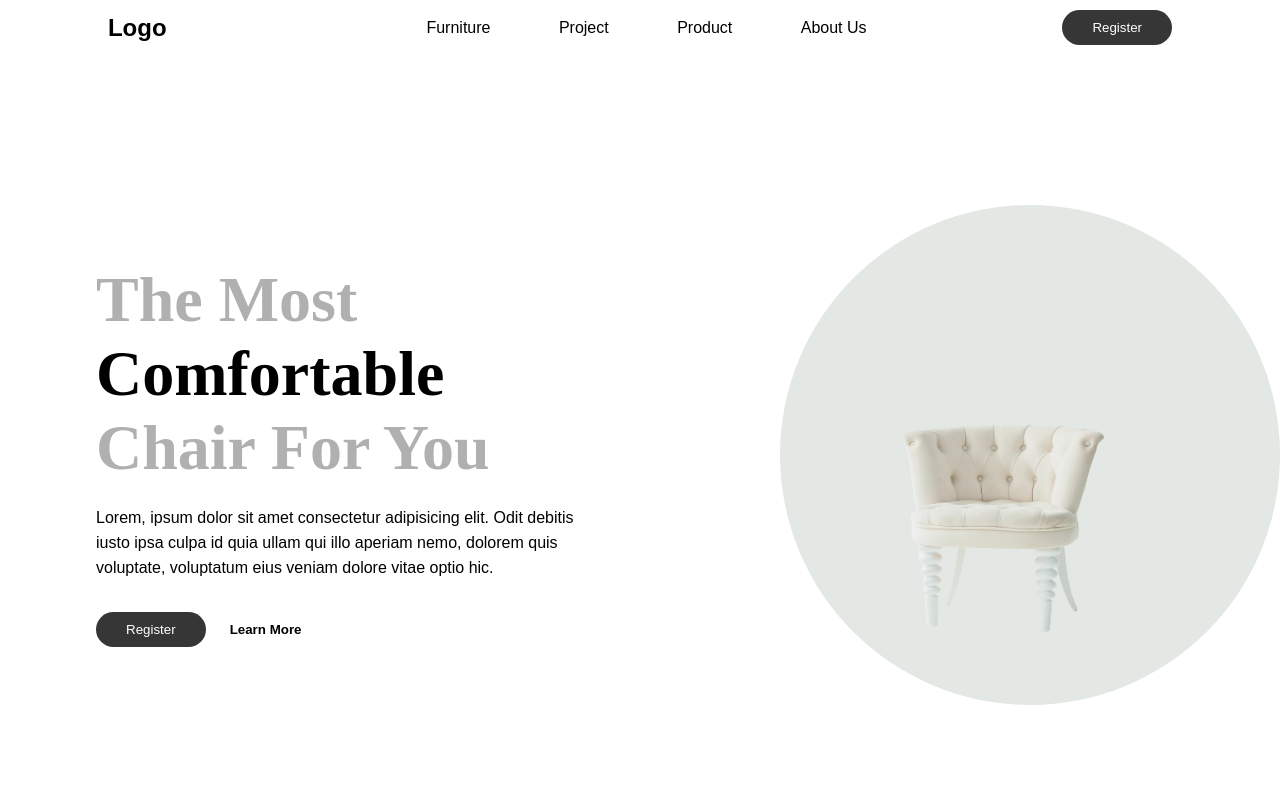
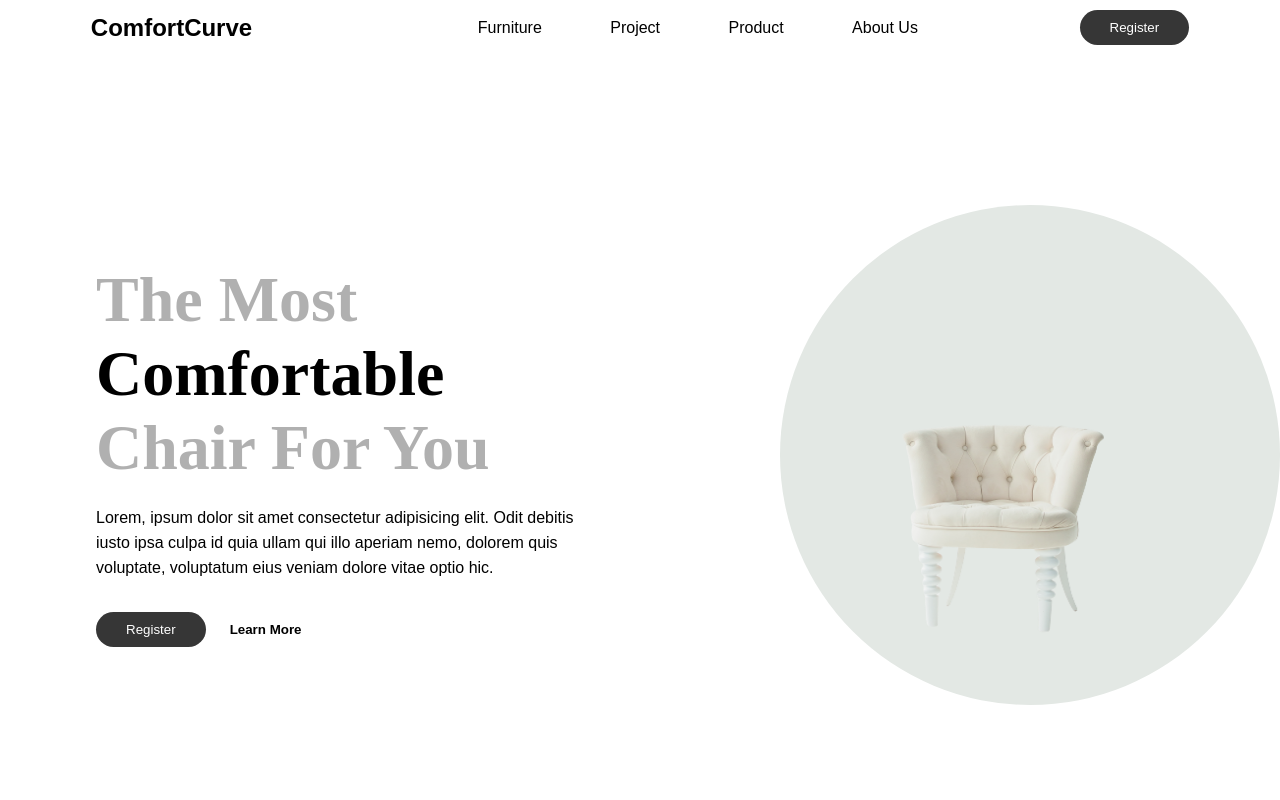
Before and after one commit to Arpreet2107/landing-page-1, a plain HTML site: page index.html in a window 1280 px wide. Shown: the top 800 px of the page. Drawn offline with Linux system fonts and the light colour scheme.

Commit message:
index.html

```diff
--- a/index.html
+++ b/index.html
@@ -10,7 +10,7 @@
     <!---Nav Section Start-->
     <nav>
         <div class="logo">
-            <h1>Logo</h1>
+            <h1>ComfortCurve</h1>
         </div>
         <ul>
             <li><a href="">Furniture</a></li>
@@ -189,7 +189,7 @@
         <!--Footer Section Start-->
         <footer>
             <div class="logo-container">
-                <h1>Logo</h1>
+                <h1>ComfortCurve</h1>
                 <p>Lorem ipsum dolor sit amet consectetur adipisicing elit. Labore alias delectus deserunt.</p>
             </div>
 
```
